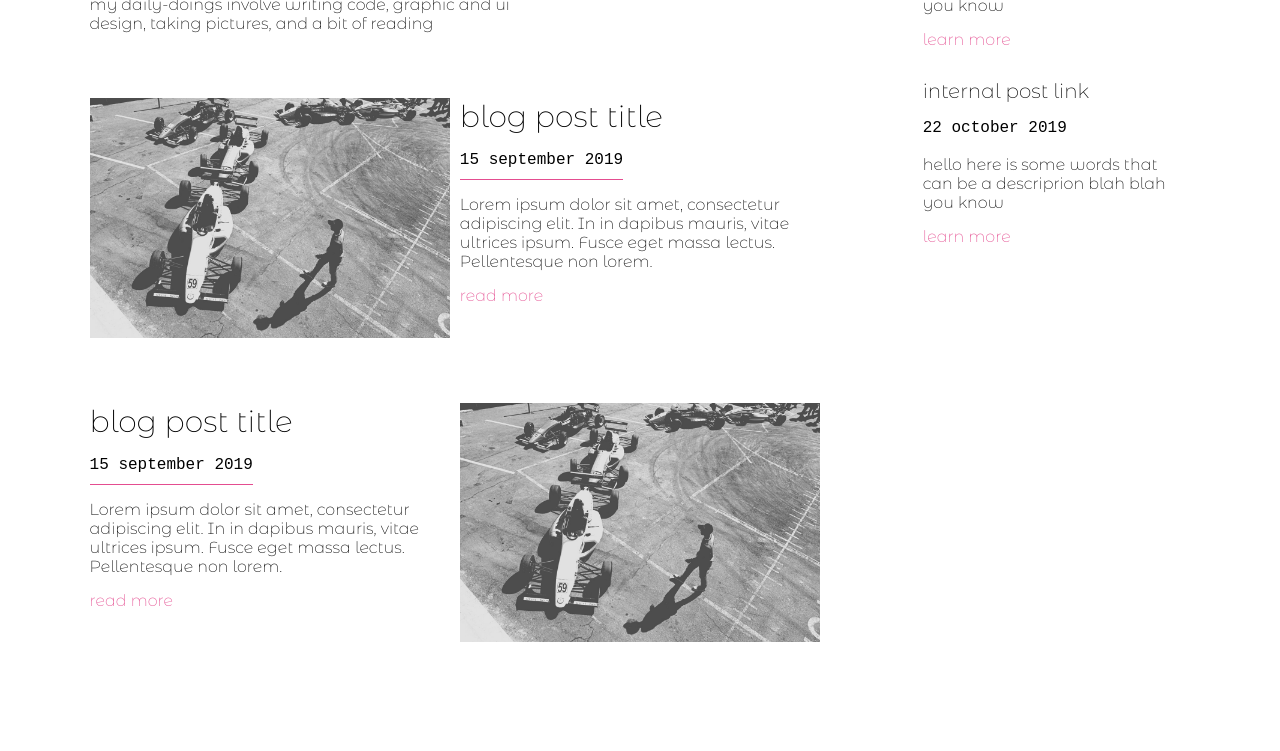
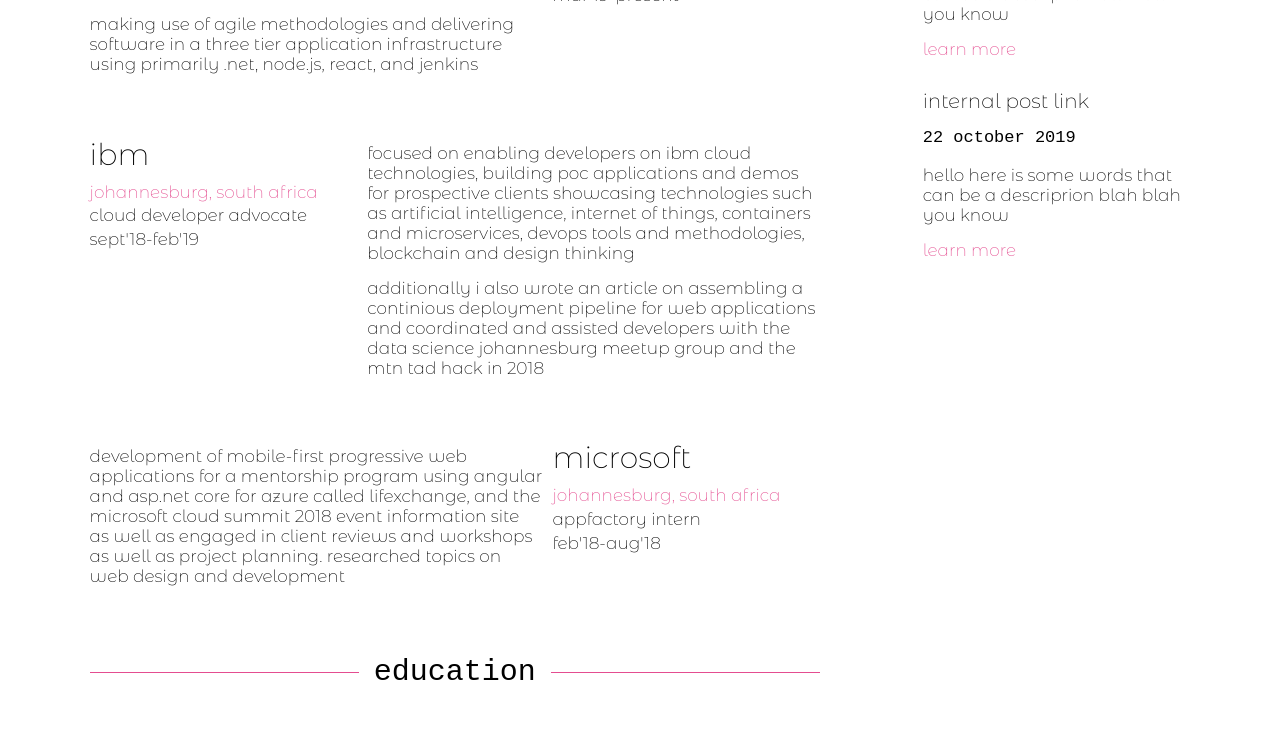
Before and after one commit to nabeelvalley/website, a React (Create React App) app: page /about in a window 1280 px wide. Shown: the part 860-1611 px from the top of the page. Built offline with nearby package versions, Linux system fonts and the light colour scheme; a web font is replaced by a local one.

Commit message:
:sparkles: about page

```diff
--- a/src/About/About.js
+++ b/src/About/About.js
@@ -8,7 +8,6 @@
     <InfoBlock
         heading="Me"
         location="Pretoria, South Africa"
-        description="just a placeholder for now"
         date="'95"
         body="my name is nabeel valley, born in 1995 - pretoria, south africa\ni'm passionate about solving challenging problems in beautiful ways\nmy daily-doings involve writing code, graphic and ui design, taking pictures, and a bit of reading"
     />
@@ -16,29 +15,51 @@
     <SectionDivider title="Experience" />
 
     <InfoBlock
-        heading="Me"
+        heading="Mercedes-Benz"
         location="Pretoria, South Africa"
-        description="just a placeholder for now"
-        date="'95"
-        body="my name is nabeel valley, born in 1995 - pretoria, south africa\ni'm passionate about solving challenging problems in beautiful ways\nmy daily-doings involve writing code, graphic and ui design, taking pictures, and a bit of reading"
-        summaryAlignRight={true}
+        description="Web Developer"
+        date="Mar'19-Present"
+        body="web developer in the marketing/customer data analytics team working on optimizing customer experiences on web platforms and integrating with a variety 1st and 3rd party applications and supporting with data related operations\nmaking use of agile methodologies and delivering software in a three tier application infrastructure using primarily .net, node.js, react, and jenkins"
+        summaryAlignRight
     />
 
-    <PostListing textAlignRight={true}
-        link="/home"
-        image="/images/posts/image1.jpg"
-        title="blog post title"
-        date="15 September 2019"
-        synops="Lorem ipsum dolor sit amet, consectetur adipiscing elit. In in dapibus mauris, vitae ultrices ipsum. Fusce eget massa lectus. Pellentesque non lorem."
+    <InfoBlock
+        heading="IBM"
+        location="Johannesburg, South Africa"
+        description="Cloud Developer Advocate"
+        date="Sept'18-Feb'19"
+        body="focused on enabling developers on ibm cloud technologies, building poc applications and demos for prospective clients showcasing technologies such as artificial intelligence, internet of things, containers and microservices, devops tools and methodologies, blockchain and design thinking\nadditionally i also wrote an article on assembling a continious deployment pipeline for web applications and coordinated and assisted developers with the data science johannesburg meetup group and the mtn tad hack in 2018"
     />
 
-    <PostListing
-        image="/images/posts/image1.jpg"
-        title="blog post title"
-        date="15 September 2019"
-        synops="Lorem ipsum dolor sit amet, consectetur adipiscing elit. In in dapibus mauris, vitae ultrices ipsum. Fusce eget massa lectus. Pellentesque non lorem."
-        link="/home"
+    <InfoBlock
+        heading="Microsoft"
+        location="Johannesburg, South Africa"
+        description="AppFactory Intern"
+        date="Feb'18-Aug'18"
+        body="development of mobile-first progressive web applications for a mentorship program using angular and asp.net core for azure called lifexchange, and the microsoft cloud summit 2018 event information site as well as engaged in client reviews and workshops as well as project planning. researched topics on web design and development"
+        summaryAlignRight
     />
+
+    <SectionDivider title="Education" />
+
+    <InfoBlock
+        heading="University of Pretoria"
+        location="Pretoria, South Africa"
+        description="BEng(Mech)"
+        date="Jan'14-Dec'17"
+        body="bachelor's degree in mechanical engineering with a final year specialization in mechatronics and reasearcha research project focused on renewable energy, i also tutored engineering programming in python to second year students"
+    />
+
+    <InfoBlock
+        heading="Al Ghazali College"
+        location="Pretoria, South Africa"
+        description="National Senior Certificate"
+        date="Jan'14-Dec'17"
+        body="national senior certificate with mathematics, physical sciences, life sciences, and information technology along with english as my primary language and afrikaans as the second"
+        summaryAlignRight
+    />
+
+
 </ContentPage>
 
 export default About
--- a/src/InfoBlock/InfoBlock.css
+++ b/src/InfoBlock/InfoBlock.css
@@ -63,6 +63,7 @@
 
 .InfoBlock {
   margin-bottom: var(--block-spacing);
+  text-transform: lowercase;
 }
 
 .InfoBlock .summary {
@@ -76,6 +77,7 @@
 }
 
 .InfoBlock .location {
+  margin-bottom: calc(var(--text-spacing) / 4);
   font-family: var(--font-secondary);
   font-size: var(--size-s);
   color: var(--color-primary);
@@ -84,6 +86,7 @@
 .InfoBlock .description,
 .InfoBlock .date,
 .InfoBlock .body {
+  margin-bottom: calc(var(--text-spacing) / 4);
   font-family: var(--font-secondary);
   font-size: var(--size-s);
 }
--- a/src/index.css
+++ b/src/index.css
@@ -28,7 +28,7 @@
   --color-code-3: #fc7753;
   --color-code-4: #66d7d1;
 
-  --size-s: 16px;
+  --size-s: 17px;
   --size-m: 20px;
   --size-l: 30px;
   --size-h: 60px;
```
